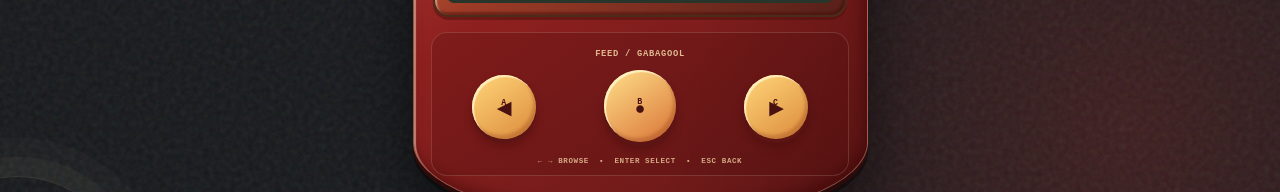
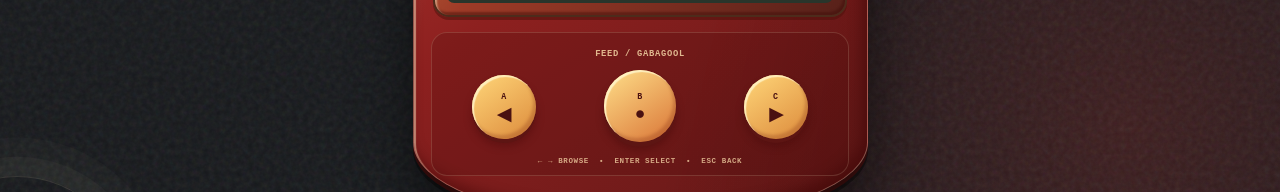
Before and after one commit to aporzio1/Tonigatchi, a React (Vite) app: page / in a window 1280 px wide. Shown: the part 526-718 px from the top of the page. Built offline with nearby package versions, Linux system fonts and the light colour scheme.

Commit message:
Separate handheld control labels

```diff
--- a/src/App.css
+++ b/src/App.css
@@ -414,10 +414,13 @@
 }
 
 .control-button {
-  display: grid;
+  display: flex;
+  flex-direction: column;
   width: 64px;
   height: 64px;
-  place-items: center;
+  align-items: center;
+  justify-content: center;
+  gap: 0.14rem;
   border: 0;
   border-radius: 50%;
   color: #4a1111;
@@ -439,14 +442,12 @@
 }
 
 .control-button span {
-  align-self: end;
-  margin-bottom: -0.55rem;
+  margin: 0;
   font-size: 0.52rem;
   font-weight: 700;
 }
 
 .control-button strong {
-  align-self: start;
   font-family: 'Archivo Black', Impact, sans-serif;
   font-size: 1.1rem;
   line-height: 1;
```
